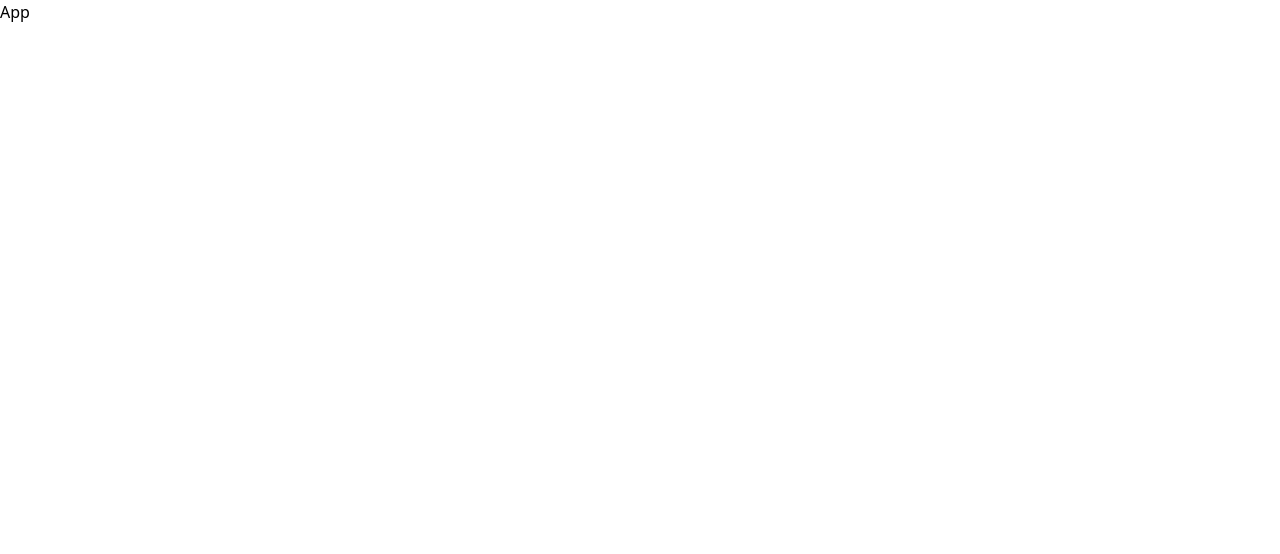
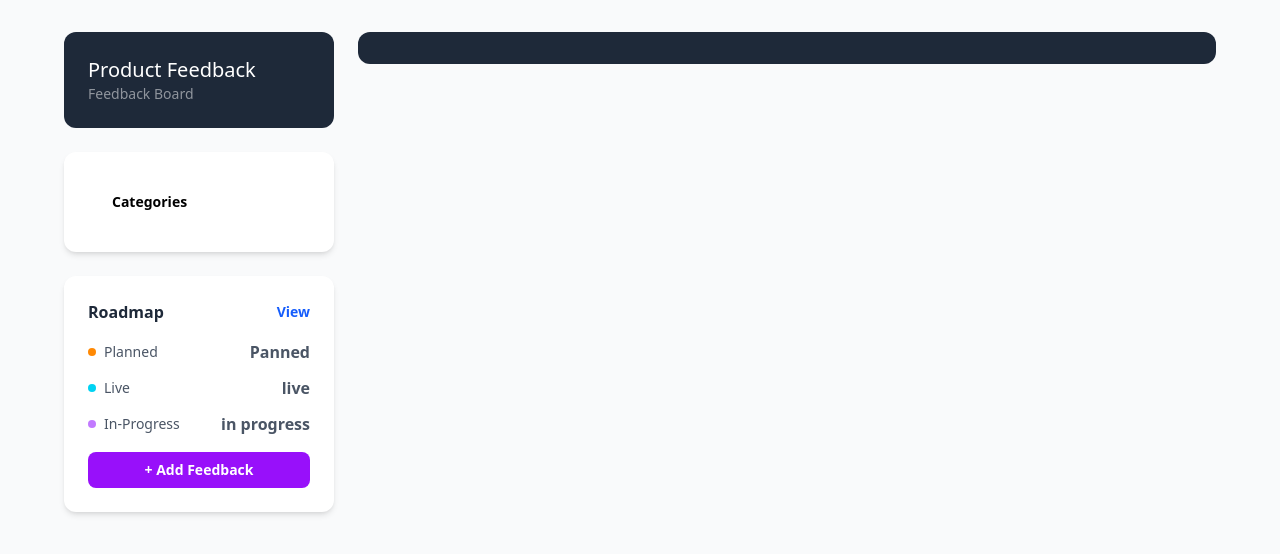
Before and after one commit to ayezabashir/Product-Feedback, a React (Vite) app: page / in a window 1280 px wide. Shown: the top 554 px of the page. Built offline with nearby package versions, Linux system fonts and the light colour scheme.

Commit message:
sidebar component

```diff
--- a/src/App.jsx
+++ b/src/App.jsx
@@ -1,8 +1,13 @@
 import React from 'react'
+import HomePage from './pages/HomePage'
 
 const App = () => {
   return (
-    <div>App</div>
+    <div className='min-h-screen bg-gray-50 p-4 md:p-8'>
+      <main>
+        <HomePage />
+      </main>
+    </div>
   )
 }
 
--- /dev/null
+++ b/src/components/Sidebar.jsx
@@ -0,0 +1,57 @@
+const Sidebar = () => {
+  return (
+    <div className="lg:col-span-1 space-y-6">
+      <div className="bg-gray-800 rounded-xl p-6 text-white">
+        <h1 className="text-xl">Product Feedback</h1>
+        <p className="text-sm opacity-50">Feedback Board</p>
+      </div>
+      <div className="bg-white rounded-xl p-8 shadow-md">
+        <div className="flex flex-wrap gap-2">
+          <button
+            className={`p-4 py-2 rounded-lg text-sm font-semibold transition-all`}
+          >
+            Categories
+          </button>
+        </div>
+      </div>
+      <div className="bg-white rounded-xl p-6 shadow-md">
+        <div className="flex justify-between items-center mb-4">
+          <h2 className="font-bold text-gray-800">Roadmap</h2>
+          <button className="text-blue-600 text-sm font-semibold hover:underline">
+            View
+          </button>
+        </div>
+        <div className="space-y-3">
+          <div className="flex justify-between items-center">
+            <div className="flex items-center gap-2">
+              <div className="w-2 h-2 rounded-full bg-orange-400"></div>
+              <span className="text-gray-600 text-sm">Planned</span>
+            </div>
+            <span className="font-bold text-gray-600">Panned</span>
+          </div>
+          <div className="flex justify-between items-center">
+            <div className="flex items-center gap-2">
+              <div className="w-2 h-2 rounded-full bg-cyan-400"></div>
+              <span className="text-gray-600 text-sm">Live</span>
+            </div>
+            <span className="font-bold text-gray-600">live</span>
+          </div>
+          <div className="flex justify-between items-center">
+            <div className="flex items-center gap-2">
+              <div className="w-2 h-2 rounded-full bg-purple-400"></div>
+              <span className="text-gray-600 text-sm">In-Progress</span>
+            </div>
+            <span className="font-bold text-gray-600">in progress</span>
+          </div>
+        </div>
+        <div className="mt-4">
+          <button className="w-full bg-purple-600 hover:bg-purple-700 text-white px-4 py-2 rounded-lg font-semibold text-sm transition-all">
+            + Add Feedback
+          </button>
+        </div>
+      </div>
+    </div>
+  );
+};
+
+export default Sidebar;
--- /dev/null
+++ b/src/pages/HomePage.jsx
@@ -0,0 +1,18 @@
+import Sidebar from '../components/Sidebar'
+
+const HomePage = () => {
+  return (
+    <div className='max-w-6xl mx-auto'>
+        <div className="grid grid-cols-1 lg:grid-cols-4 gap-6">
+            <Sidebar />
+            <div className='lg:col-span-3 space-y-6'>
+                <div className='bg-gray-800 rounded-xl p-4 flex flex-col sm:flex-row'>
+
+                </div>
+            </div>
+        </div>
+    </div>
+  )
+}
+
+export default HomePage
```
